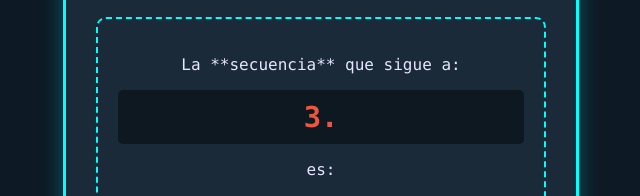
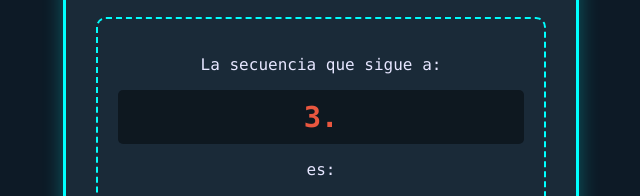
Before and after one commit to ozzybichito/pi-3.14159, a plain HTML site: page index.html in a window 1280 px wide. Shown: the part 245-441 px from the top of the page, 319-959 px from the left. Drawn offline with Linux system fonts and the light colour scheme.

Commit message:
Update index.html

```diff
--- a/index.html
+++ b/index.html
@@ -167,7 +167,7 @@
         </div>
 
         <div id="question-box">
-            <p>La **secuencia** que sigue a:</p>
+            <p>La secuencia que sigue a:</p>
             <div id="pi-prefix">3.</div>
             <p>es:</p>
             <div id="answer-options" class="options-grid">
```
